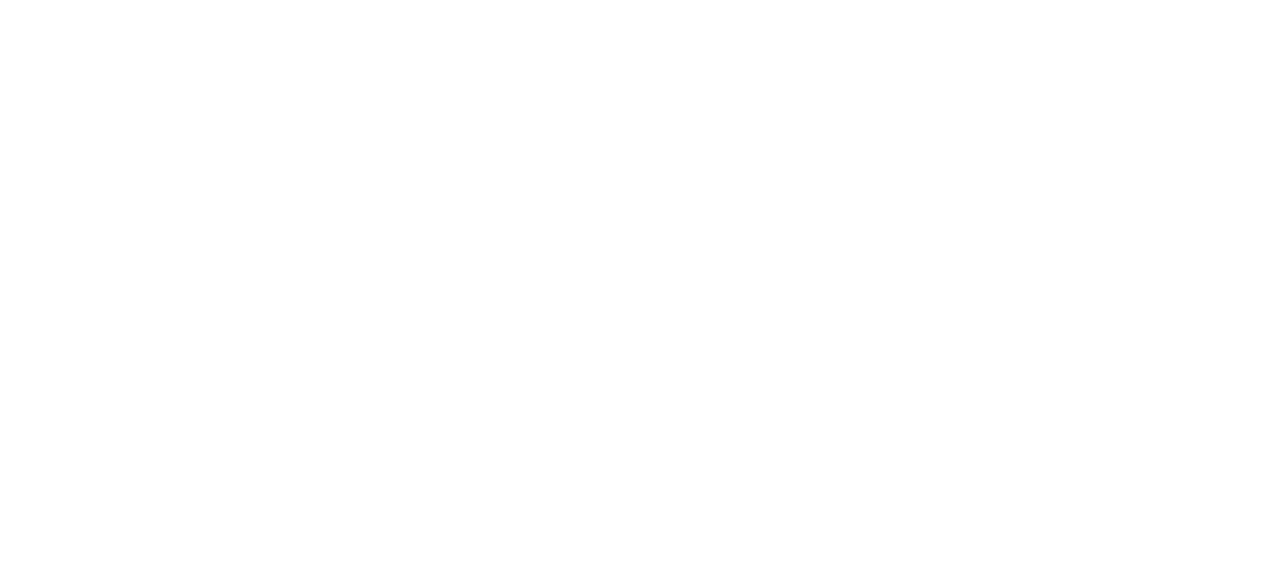
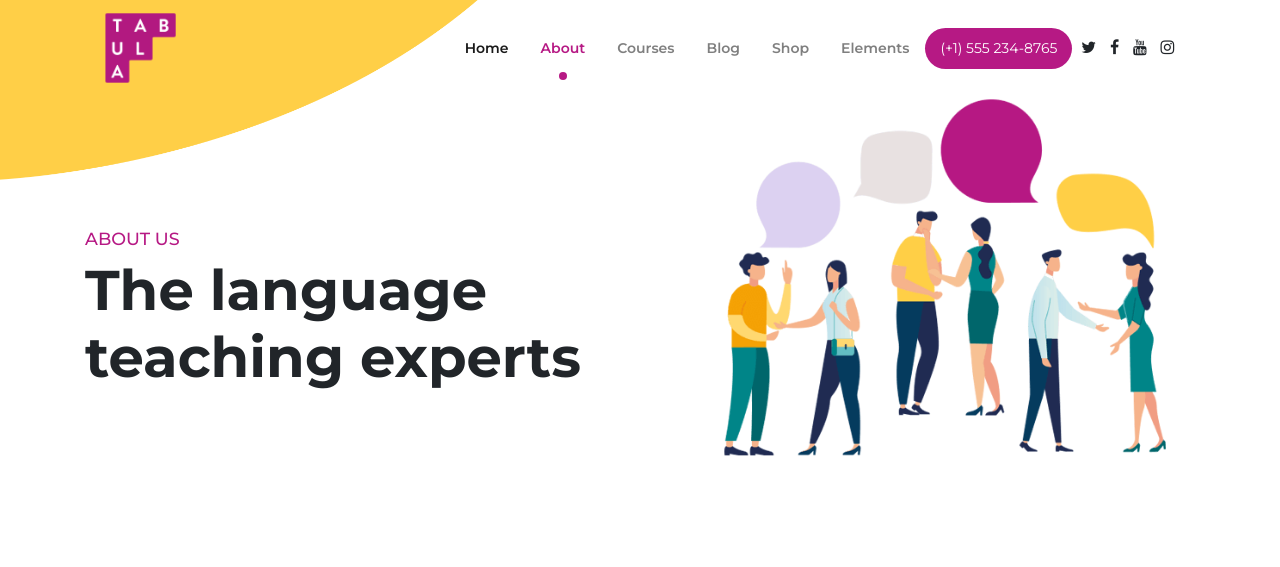
Before and after one commit to luuhuynhh/our-team, a plain HTML site: page index.html in a window 1280 px wide. Drawn offline with nearby package versions, Linux system fonts and the light colour scheme.

Commit message:
header & carousel [no responsive]

```diff
--- a/index.html
+++ b/index.html
@@ -5,12 +5,68 @@
     <meta http-equiv="X-UA-Compatible" content="IE=edge">
     <meta name="viewport" content="width=device-width, initial-scale=1.0">
     <title>Our team - Wavy</title>
+    <!-- gg font -->
+    <link rel="preconnect" href="https://fonts.googleapis.com">
+    <link rel="preconnect" href="https://fonts.gstatic.com" crossorigin>
+    <link href="https://fonts.googleapis.com/css2?family=Montserrat:ital,wght@0,300;0,400;0,500;0,600;0,700;1,300;1,400;1,500;1,600;1,700&display=swap" rel="stylesheet">
     <!-- bt4 -->
     <link rel="stylesheet" href="https://cdn.jsdelivr.net/npm/bootstrap@4.0.0/dist/css/bootstrap.min.css" integrity="sha384-Gn5384xqQ1aoWXA+058RXPxPg6fy4IWvTNh0E263XmFcJlSAwiGgFAW/dAiS6JXm" crossorigin="anonymous">
+    <!-- font awsome -->
+    <link rel="stylesheet" href="https://cdnjs.cloudflare.com/ajax/libs/font-awesome/4.7.0/css/font-awesome.min.css" integrity="sha512-SfTiTlX6kk+qitfevl/7LibUOeJWlt9rbyDn92a1DqWOw9vWG2MFoays0sgObmWazO5BQPiFucnnEAjpAB+/Sw==" crossorigin="anonymous" referrerpolicy="no-referrer" />
     <!-- my css -->
     <link rel="stylesheet" href="./css/main.css">
 </head>
 <body>
+    <header id="myHeader">
+        <div class="container">
+        <nav class="navbar navbar-expand-lg navbar-light">
+            <button class="navbar-toggler" type="button" data-toggle="collapse" data-target="#navbarTogglerDemo01" aria-controls="navbarTogglerDemo01" aria-expanded="false" aria-label="Toggle navigation">
+              <span class="navbar-toggler-icon"></span>
+            </button>
+            <div class="collapse navbar-collapse" id="navbarTogglerDemo01">
+              <a class="navbar-brand" href="#"><img class="logo" src="./images/crest.png"></a>
+              <ul class="navbar-nav ml-auto mt-0">
+                <li class="nav-item active">
+                  <a class="nav-link" href="#">Home</a>
+                </li>
+                <li class="nav-item">
+                  <a class="nav-link active" href="#">About</a>
+                </li>
+                <li class="nav-item">
+                  <a class="nav-link" href="#">Courses</a>
+                </li>
+                <li class="nav-item">
+                    <a class="nav-link" href="#">Blog</a>
+                </li>
+                <li class="nav-item">
+                    <a class="nav-link" href="#">Shop</a>
+                </li>
+                <li class="nav-item">
+                    <a class="nav-link" href="#">Elements</a>
+                </li>
+              </ul>
+              <div class="topBarInMenu">
+                <div class="topBarInMenuCell">
+                    <button>(+1) 555 234-8765</button>
+                    <a><i class="fa fa-twitter"></i></a>
+                    <a> <i class="fa fa-facebook-f"></i></a>
+                    <a><i class="fa fa-youtube"></i></a>
+                    <a><i class="fa fa-instagram"></i></a>
+                </div>
+            </div>
+          </nav>
+        </div>
+    </header>
+    <section class="carousel">
+        <div class="container">
+            <div class="left">
+                <h1 class=""><span class="sub-title">ABOUT US</span><span class="title"><span>The language teaching experts</span></span></h1>
+            </div>
+            <div class="right">
+                <img src="./images/hero_team.png">
+            </div>
+        </div>
+    </section>
     <script src="https://code.jquery.com/jquery-3.2.1.slim.min.js" integrity="sha384-KJ3o2DKtIkvYIK3UENzmM7KCkRr/rE9/Qpg6aAZGJwFDMVNA/GpGFF93hXpG5KkN" crossorigin="anonymous"></script>
     <script src="https://cdn.jsdelivr.net/npm/popper.js@1.12.9/dist/umd/popper.min.js" integrity="sha384-ApNbgh9B+Y1QKtv3Rn7W3mgPxhU9K/ScQsAP7hUibX39j7fakFPskvXusvfa0b4Q" crossorigin="anonymous"></script>
     <script src="https://cdn.jsdelivr.net/npm/bootstrap@4.0.0/dist/js/bootstrap.min.js" integrity="sha384-JZR6Spejh4U02d8jOt6vLEHfe/JQGiRRSQQxSfFWpi1MquVdAyjUar5+76PVCmYl" crossorigin="anonymous"></script>
--- a/scss/base/_reset.scss
+++ b/scss/base/_reset.scss
@@ -3,3 +3,9 @@
     padding: 0;
     box-sizing: border-box;
 }
+
+body,
+html {
+    font-family: 'Montserrat', sans-serif;
+    font-size: 16px;
+}
--- /dev/null
+++ b/scss/components/_buttons.scss
@@ -0,0 +1,3 @@
+button {
+    @include customButton(white, $color-1, .875rem);
+}
--- /dev/null
+++ b/scss/helpers/_mixin.scss
@@ -0,0 +1,9 @@
+@mixin customButton($color, $bg, $fs) {
+    color: $color;
+    background-color: $bg;
+    border: none;
+    border-radius: 30px;
+    padding: 10px 15px;
+    cursor: pointer;
+    font-size: $fs;
+}
--- /dev/null
+++ b/scss/helpers/_variables.scss
@@ -0,0 +1 @@
+$color-1: #b61984;
--- a/scss/main.scss
+++ b/scss/main.scss
@@ -1,4 +1,6 @@
 // Helpers
+@import "./helpers/variables";
+@import "./helpers/mixin";
 
 // Vendors
 
@@ -8,8 +10,10 @@
 //Pages
 
 //Components
+@import "./components/buttons";
 
 //Layouts
+@import "./pages/home";
 
 //Pages
 
--- /dev/null
+++ b/scss/pages/_home.scss
@@ -0,0 +1,93 @@
+#myHeader {
+    background-color: transparent;
+    position: absolute;
+    width: 100%;
+    top: 0;
+    z-index: 1;
+    margin-top: -1rem;
+
+    .logo {
+        width: 80px;
+        height: auto;
+    }
+
+    .nav-item {
+        .nav-link {
+            padding: 1rem;
+            font-weight: 600;
+            position: relative;
+            line-height: 80px;
+            font-size: .875rem;
+
+            &:hover,
+            &.active {
+                color: $color-1;
+
+                &::after {
+                    transform: translate(-50%, 300%) scale(1);
+                }
+            }
+
+            &::after {
+                content: "";
+                width: .5rem;
+                height: .5rem;
+                background-color: $color-1;
+                display: block;
+                border-radius: 50%;
+                position: absolute;
+                top: 50%;
+                left: 50%;
+                transform: translate(-50%, 300%) scale(0);
+                transition: all .5s;
+            }
+        }
+    }
+
+    i.fa {
+        font-size: 1rem;
+        padding-inline: .3rem;
+        cursor: pointer;
+
+        &:hover {
+            color: $color-1;
+        }
+    }
+}
+
+.carousel {
+    background-image: url(../../images/yellow_top_wave_01.png);
+    background-size: contain;
+    background-repeat: no-repeat;
+    padding-top: 4rem;
+
+    .container {
+        display: flex;
+        justify-content: space-between;
+        align-items: center;
+    }
+
+    .left {
+        width: 45%;
+
+        .sub-title {
+            color: $color-1;
+            display: block;
+            font-size: 1.1rem;
+            margin-bottom: .5rem;
+        }
+
+        .title {
+            font-size: 3.5rem;
+            font-weight: bold;
+        }
+    }
+
+    .right {
+        width: 45%;
+
+        img {
+            max-width: 100%;
+        }
+    }
+}
```
Also changed, not shown: css/main.css, 1 other file.
